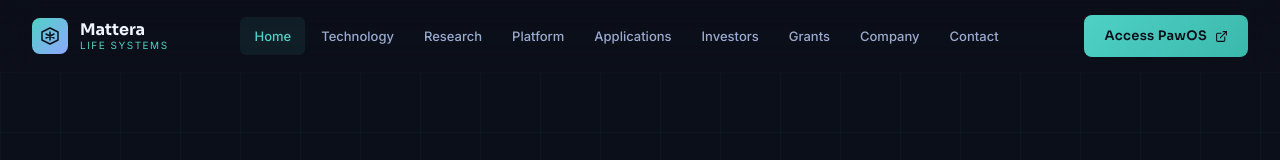
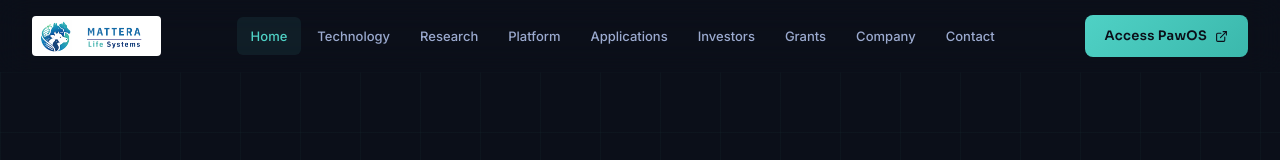
Before and after one commit to rajureddyarutla-prog/tera_APP, a Next.js app: page / in a window 1280 px wide. Shown: the top 160 px of the page. Built offline with nearby package versions, Linux system fonts and the light colour scheme; no server answers.

Commit message:
logo updated

```diff
--- a/src/app/layout.tsx
+++ b/src/app/layout.tsx
@@ -87,7 +87,7 @@ export default async function RootLayout({
   try {
     navData = await fetchStrapi('navigation');
   } catch (err) {
-    console.error('Layout: Failed to fetch navigation', err);
+    // Fail silently - Navbar and Footer will use default mattera.png
   }
 
   return (
--- a/src/components/Footer.tsx
+++ b/src/components/Footer.tsx
@@ -29,7 +29,7 @@ export default function Footer({ navData }: { navData?: NavData }) {
     const strapiUrl = (process.env.NEXT_PUBLIC_STRAPI_URL || 'http://localhost:1337').replace(/\/$/, '');
     const logoSrc = navData?.logo_image?.url
         ? (navData.logo_image.url.startsWith('http') ? navData.logo_image.url : `${strapiUrl}${navData.logo_image.url}`)
-        : null;
+        : "/mattera.png";
 
     const columns = navData?.footer_columns || [
         {
@@ -100,7 +100,17 @@ export default function Footer({ navData }: { navData?: NavData }) {
                                         objectFit: "contain",
                                         borderRadius: "4px"
                                     }}
-                                    onError={() => setLogoError(true)}
+                                    onError={(e) => {
+                                        const target = e.currentTarget as HTMLImageElement;
+                                        const fallback = "/mattera.png";
+                                        // If we haven't tried the fallback yet, try it now
+                                        if (target.src.indexOf(fallback) === -1) {
+                                            target.src = fallback;
+                                        } else {
+                                            // If even the fallback fails, show the SVG icon
+                                            setLogoError(true);
+                                        }
+                                    }}
                                 />
                             ) : (
                                 <div
--- a/src/components/Navbar.tsx
+++ b/src/components/Navbar.tsx
@@ -39,7 +39,7 @@ export default function Navbar({ navData }: { navData?: NavData }) {
     const strapiUrl = (process.env.NEXT_PUBLIC_STRAPI_URL || 'http://localhost:1337').replace(/\/$/, '');
     const logoSrc = navData?.logo_image?.url
         ? (navData.logo_image.url.startsWith('http') ? navData.logo_image.url : `${strapiUrl}${navData.logo_image.url}`)
-        : null;
+        : "/mattera.png";
 
     const links = navData?.nav_links || [
         { label: "Home", href: "/" },
@@ -132,7 +132,17 @@ export default function Navbar({ navData }: { navData?: NavData }) {
                                     objectFit: "contain",
                                     borderRadius: "4px"
                                 }}
-                                onError={() => setLogoError(true)}
+                                onError={(e) => {
+                                    const target = e.currentTarget as HTMLImageElement;
+                                    const fallback = "/mattera.png";
+                                    // If we haven't tried the fallback yet, try it now
+                                    if (target.src.indexOf(fallback) === -1) {
+                                        target.src = fallback;
+                                    } else {
+                                        // If even the fallback fails, show the SVG icon
+                                        setLogoError(true);
+                                    }
+                                }}
                             />
                         ) : (
                             <div
--- a/src/lib/strapi.ts
+++ b/src/lib/strapi.ts
@@ -10,7 +10,7 @@ export async function fetchStrapi(path: string, params: string = "populate=*") {
         const json = await res.json();
         return json.data;
     } catch (error) {
-        console.error(`Error fetching Strapi path ${path}:`, error);
+        // Silent failure - will use local defaults in components
         return null;
     }
 }
```
Also changed, not shown: mattera.png (added), 1 other file (tests, documents, lock files or other folders).
